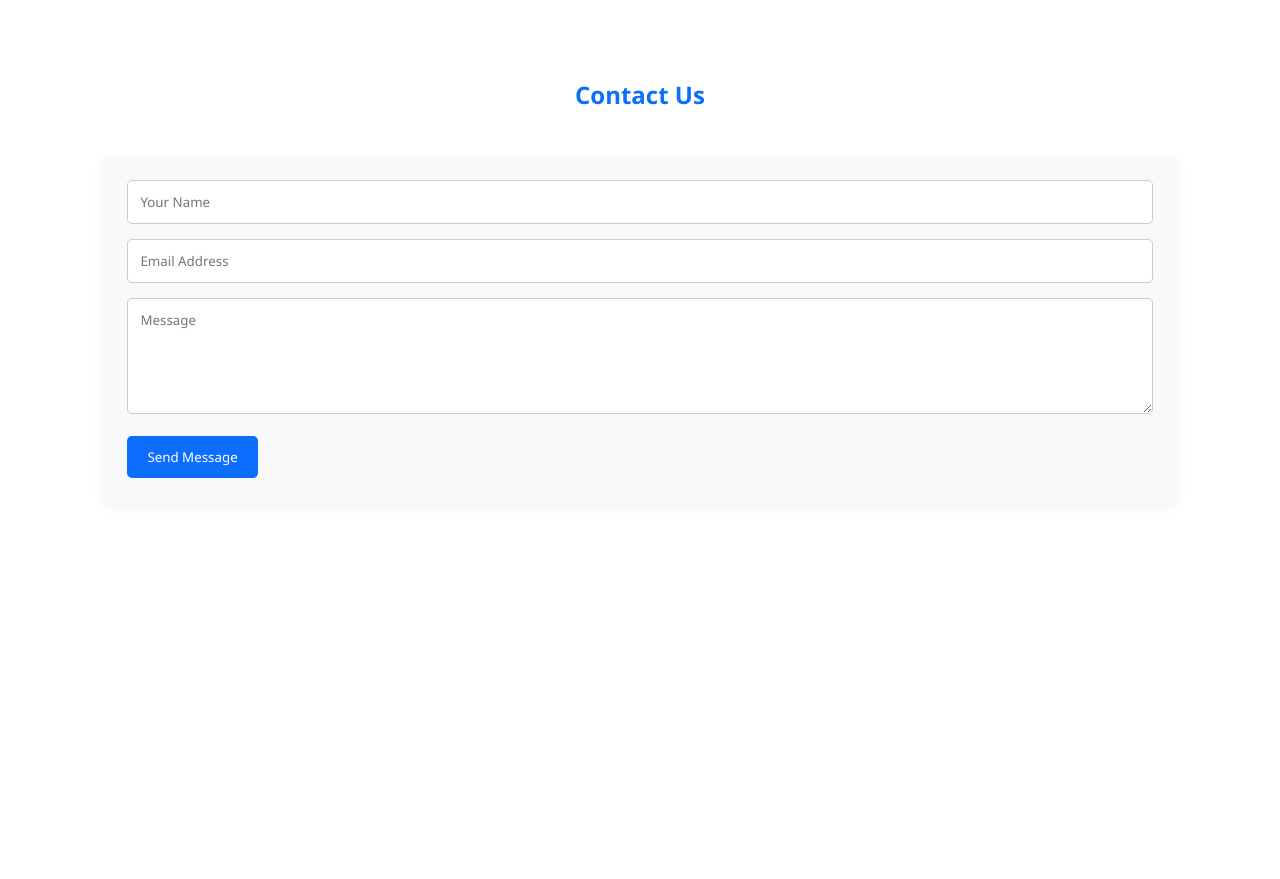
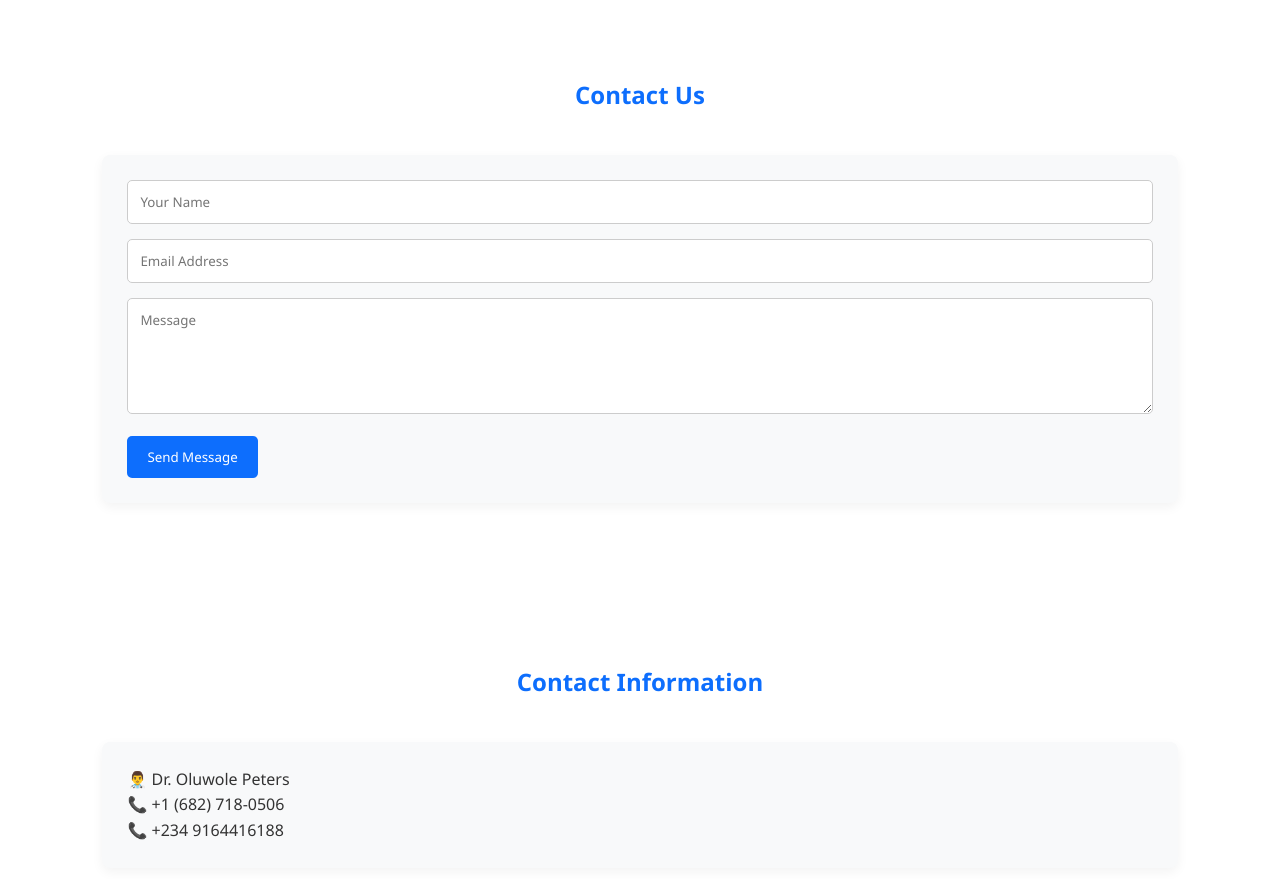
Before and after one commit to dodochiT/360medicWebsite, a plain HTML site: page contact.html in a window 1280 px wide. Shown: the part 69-948 px from the top of the page. Before the commit the page ends 800 px from the top, so only its background shows below. Drawn offline with Linux system fonts and the light colour scheme.

Commit message:
Update contact.html

```diff
--- a/contact.html
+++ b/contact.html
@@ -35,6 +35,20 @@
 </div>
 
 </section>
+<section class="section">
 
+<h2 class="section-title">Contact Information</h2>
+
+<div class="card">
+
+<p>👨‍⚕️ Dr. Oluwole Peters</p>
+
+<p>📞 +1 (682) 718-0506</p>
+
+<p>📞 +234 9164416188</p>
+
+</div>
+
+</section>
 </body>
 </html>
```
